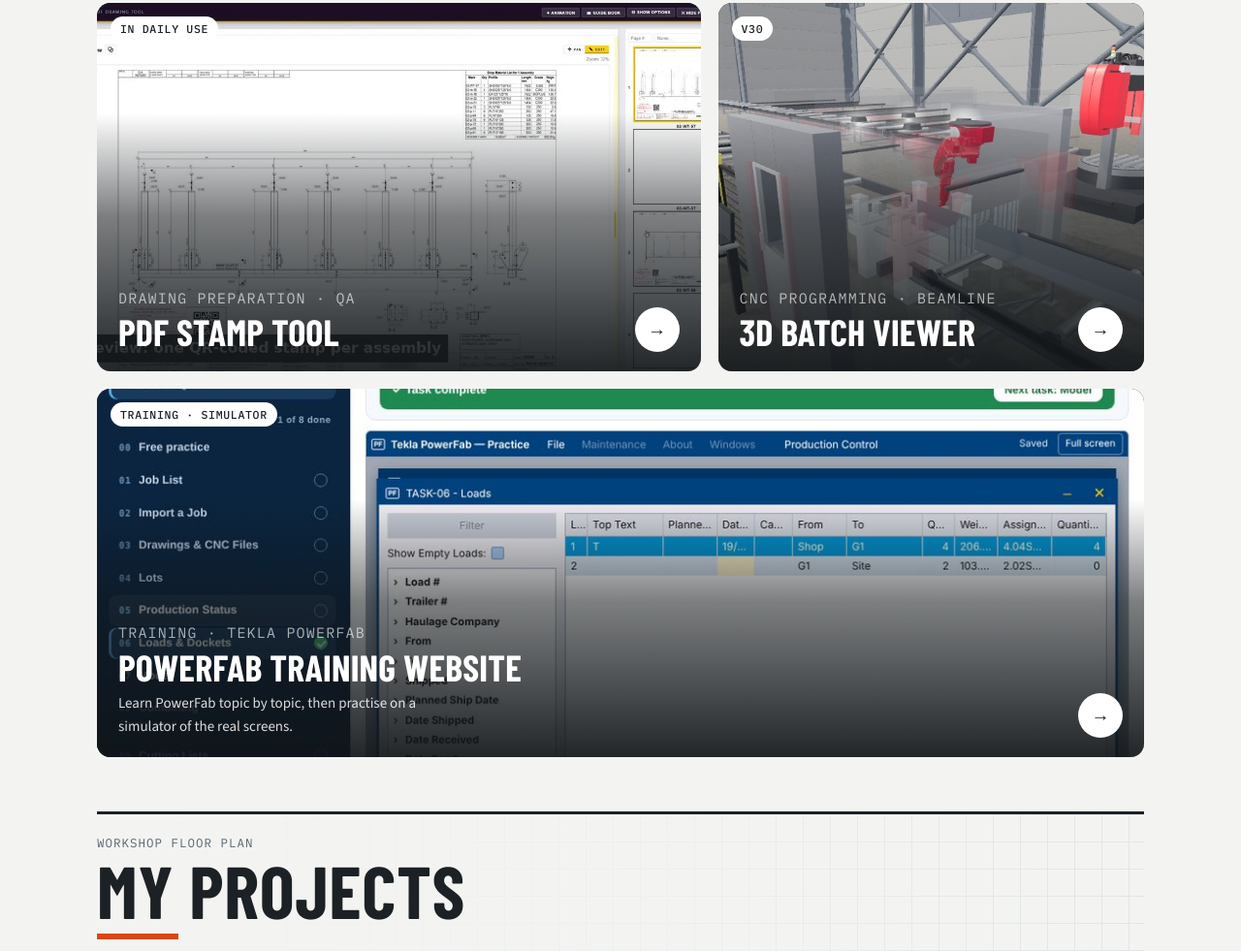
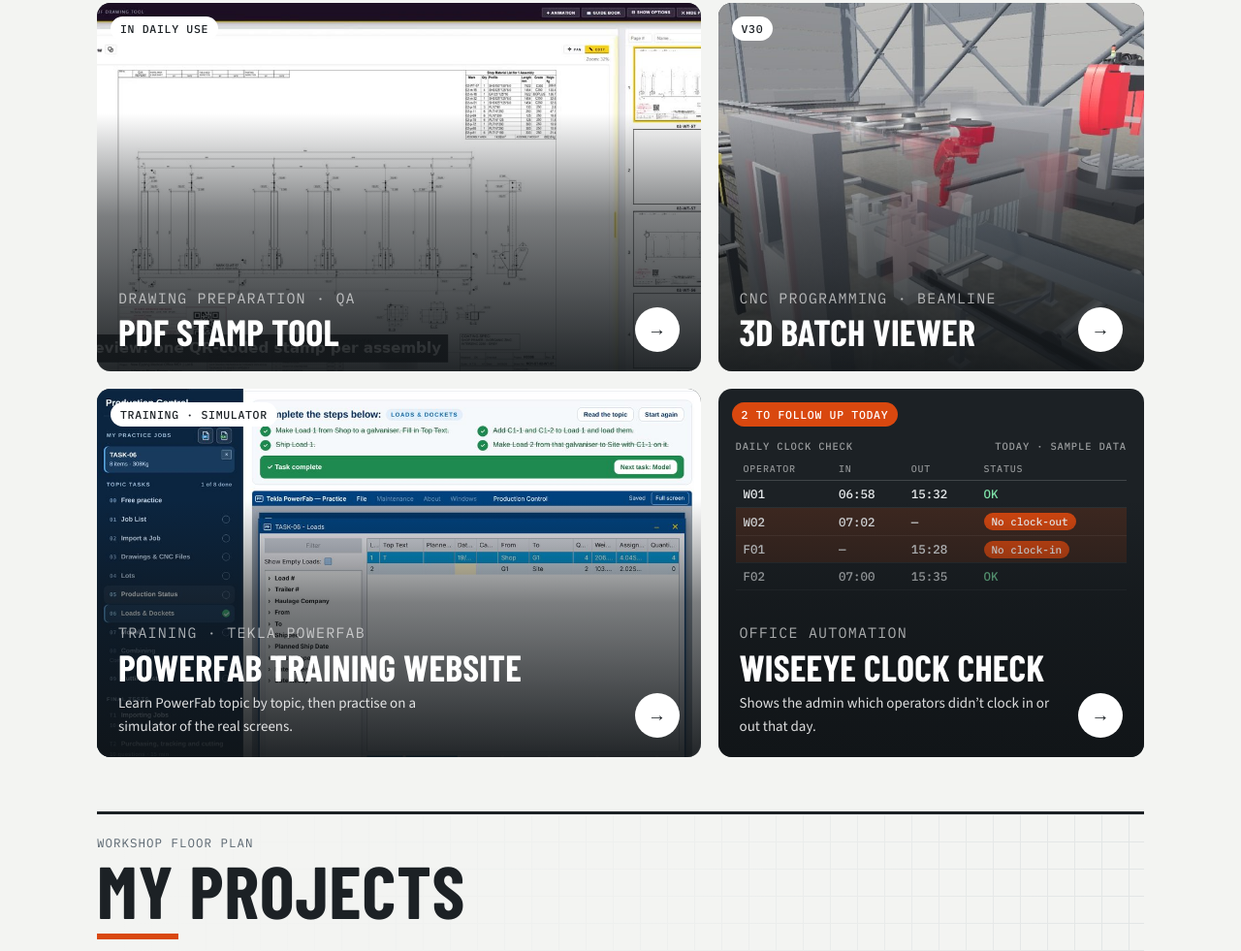
Before and after one commit to VTerry2212/portfolio, a plain HTML site: page index.html in a window 1280 px wide. Shown: the part 1129-2110 px from the top of the page at 97% size. Drawn offline with nearby package versions, Linux system fonts and the light colour scheme; animation ran at ten frames a second.

Commit message:
Add WiseEye Clock Check card beside PowerFab Training
Co-Authored-By: Claude Opus 5.5 <noreply@anthropic.com>

```diff
--- a/index.html
+++ b/index.html
@@ -503,6 +503,30 @@ a:focus-visible,button:focus-visible{outline:2px solid var(--hivis);outline-offs
   .hl-grid.js .hl-card{opacity:0;transform:translateY(70px);transition:opacity .9s ease,transform 1.1s cubic-bezier(.22,1,.36,1)}
   .hl-grid.js .hl-card.in{opacity:1;transform:none}
 }
+/* WiseEye card: a small daily clock-check table (sample data) */
+.hl-card.wise{background:#1C2125}
+.wise-board{padding:54px 18px 0;color:#E9ECEE}
+.wb-head{display:flex;justify-content:space-between;gap:10px;font:500 10.5px/1 var(--f-mono);letter-spacing:.08em;text-transform:uppercase;color:rgba(255,255,255,.55);margin-bottom:8px}
+.wb-table{width:100%;border-collapse:collapse;font:500 12.5px/1.2 var(--f-mono);font-variant-numeric:tabular-nums;transition:transform 1.2s cubic-bezier(.22,1,.36,1);transform-origin:50% 0}
+.wb-table th{text-align:left;font-size:10px;font-weight:500;letter-spacing:.08em;text-transform:uppercase;color:rgba(255,255,255,.5);padding:5px 8px;border-bottom:1px solid rgba(255,255,255,.16)}
+.wb-table td{padding:6px 8px;border-bottom:1px solid rgba(255,255,255,.07);white-space:nowrap}
+.wb-table .miss td{background:rgba(217,72,15,.18)}
+.wb-table i{font-style:normal}
+.wb-table i.ok{color:#7EE2A8}
+.wb-table i.no{color:#fff;background:var(--hivis);padding:2px 8px;border-radius:999px;font-size:11px}
+.hl-card.wise:hover .wb-table{transform:scale(1.03)}
+@keyframes wb-flash{0%,100%{background:rgba(217,72,15,.18)}50%{background:rgba(217,72,15,.5)}}
+@media (prefers-reduced-motion:no-preference){
+  .hl-grid.js .wise .wb-table tbody tr{opacity:0;transform:translateX(-16px);transition:opacity .5s ease,transform .6s cubic-bezier(.22,1,.36,1)}
+  .hl-grid.js .wise.in .wb-table tbody tr{opacity:1;transform:none}
+  .hl-grid.js .wise.in .wb-table tbody tr:nth-child(1){transition-delay:.35s}
+  .hl-grid.js .wise.in .wb-table tbody tr:nth-child(2){transition-delay:.47s}
+  .hl-grid.js .wise.in .wb-table tbody tr:nth-child(3){transition-delay:.59s}
+  .hl-grid.js .wise.in .wb-table tbody tr:nth-child(4){transition-delay:.71s}
+  .hl-grid.js .wise.in .wb-table tbody tr:nth-child(5){transition-delay:.83s}
+  .hl-grid.js .wise.in .wb-table .miss td{animation:wb-flash 1.2s ease 1.3s 2}
+}
+@media (max-width:760px){.hl-grid{grid-auto-rows:auto}.hl-card{height:300px}.hl-card.wise{height:356px}.wise-board{padding:52px 14px 0}.wb-table{font-size:11.5px}.wb-table td,.wb-table th{padding:5px 6px}}
 /* NC Quote screenshots fan out from a stack as you scroll (from v2) */
 .feature-grid .shot{border-radius:8px;overflow:hidden;box-shadow:0 18px 40px rgba(28,33,37,.14)}
 .feature-grid>div{will-change:transform;position:relative}
@@ -1232,7 +1256,7 @@ a:focus-visible,button:focus-visible{outline:2px solid var(--hivis);outline-offs
   <section class="hl" id="highlights" aria-labelledby="hl-h">
     <div class="hl-head">
       <div><p class="eyebrow">Highlights</p><h2 id="hl-h">Best of the tools</h2></div>
-      <p class="lede">Five tools in daily use on the shop floor. Open a card to see how it works and try the demo.</p>
+      <p class="lede">Six tools in daily use on the shop floor and in the office. Open a card to see how it works and try the demo.</p>
     </div>
     <div class="hl-grid" id="hl-grid">
       <a class="hl-card w5 fit" href="#weldon" data-tab="weldon">
@@ -1255,10 +1279,26 @@ a:focus-visible,button:focus-visible{outline:2px solid var(--hivis);outline-offs
         <span class="hl-tag">v30</span>
         <div class="hl-meta"><div><p class="eyebrow">CNC programming · Beamline</p><h3>3D Batch Viewer</h3></div><span class="hl-go" aria-hidden="true">→</span></div>
       </a>
-      <a class="hl-card w12" href="#training" data-tab="training">
+      <a class="hl-card w7" href="#training" data-tab="training">
         <div class="hl-media"><img src="img/training_practice.jpg" alt="" loading="lazy"></div>
         <span class="hl-tag">Training · simulator</span>
         <div class="hl-meta"><div><p class="eyebrow">Training · Tekla PowerFab</p><h3>PowerFab Training Website</h3><p>Learn PowerFab topic by topic, then practise on a simulator of the real screens.</p></div><span class="hl-go" aria-hidden="true">→</span></div>
+      </a>
+      <a class="hl-card w5 wise" href="#more-tools" data-tab="more-tools" data-target="wiseeye">
+        <div class="hl-media wise-board" aria-hidden="true">
+          <div class="wb-head"><span>Daily clock check</span><span>Today · sample data</span></div>
+          <table class="wb-table">
+            <thead><tr><th>Operator</th><th>In</th><th>Out</th><th>Status</th></tr></thead>
+            <tbody>
+              <tr><td>W01</td><td>06:58</td><td>15:32</td><td><i class="ok">OK</i></td></tr>
+              <tr class="miss"><td>W02</td><td>07:02</td><td>—</td><td><i class="no">No clock-out</i></td></tr>
+              <tr class="miss"><td>F01</td><td>—</td><td>15:28</td><td><i class="no">No clock-in</i></td></tr>
+              <tr><td>F02</td><td>07:00</td><td>15:35</td><td><i class="ok">OK</i></td></tr>
+            </tbody>
+          </table>
+        </div>
+        <span class="hl-tag hot">2 to follow up today</span>
+        <div class="hl-meta"><div><p class="eyebrow">Office automation</p><h3>WiseEye Clock Check</h3><p>Shows the admin which operators didn’t clock in or out that day.</p></div><span class="hl-go" aria-hidden="true">→</span></div>
       </a>
     </div>
   </section>
@@ -1589,7 +1629,7 @@ a:focus-visible,button:focus-visible{outline:2px solid var(--hivis);outline-offs
       <article class="mini"><p class="eyebrow">PowerFab · AI</p><h3>PowerFab MCP Server</h3><ul class="mini-ul"><li>An MCP server I built on PowerFab’s Open API.</li><li>Runs as a service that the Chatbot AI Agent calls.</li><li>Runs as an extension connector for Claude that teammates install on their own laptops.</li><li>Both give read-only tools for live jobs, stock, purchasing and estimates.</li></ul><p class="mini-meta">C# · .NET 8 · MCP · Claude extension</p></article>
       <article class="mini"><p class="eyebrow">PowerFab · Scheduling</p><h3>Production Plan Update by Scheduled Milestone</h3><ul class="mini-ul"><li>Updates the production plan against its scheduled milestones from live PowerFab data.</li><li>Workshop progress is tracked without asking the operators.</li><li>Flags jobs that are ready to close, nearly delivered or missing from the plan.</li></ul><p class="mini-meta">Python · PowerFab · Excel</p></article>
       <article class="mini"><p class="eyebrow">PowerFab · Data synchronisation</p><h3>Production Control Data Sync</h3><ul class="mini-ul"><li>Synchronises production data between the Production Control interface and the PowerFab system.</li><li>Both show the same job and lot information.</li></ul><p class="mini-meta">Python · JavaScript · Excel</p></article>
-      <article class="mini"><p class="eyebrow">Office automation</p><h3>WiseEye and Workbench Sync</h3><ul class="mini-ul"><li>Synchronises the WiseEye fingerprint time clock with Workbench automatically.</li><li>Each operator’s clock-in and clock-out goes straight into the Workbench data.</li><li>Nobody has to check it again.</li></ul><p class="mini-meta">Python · Windows installer · Microsoft 365</p></article>
+      <article class="mini" id="wiseeye"><p class="eyebrow">Office automation</p><h3>WiseEye and Workbench Sync</h3><ul class="mini-ul"><li>Synchronises the WiseEye fingerprint time clock with Workbench automatically.</li><li>Each operator’s clock-in and clock-out goes straight into the Workbench data.</li><li>Nobody has to check it again.</li><li>A daily clock check shows the admin which operators didn’t clock in or clock out that day.</li></ul><p class="mini-meta">Python · Windows installer · Microsoft 365</p></article>
       <article class="mini wide"><p class="eyebrow">PowerFab · Reports</p><h3>PowerFab Report Building</h3><ul class="mini-ul"><li>I build report layouts in PowerFab’s report designer, and the tools that read them.</li><li>The PDF Stamp Tool and Plate Process both start from one of these reports.</li></ul><div class="chips"><span>Production Control</span><span>Fab Matrix</span><span>Job Status by Lot</span><span>Material Traceability</span><span>Delivery Docket</span></div><p class="mini-meta">PowerFab report designer</p></article>
     </div>
   </section>
```
